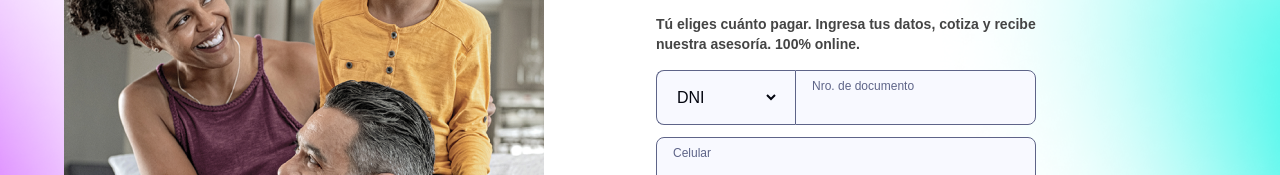
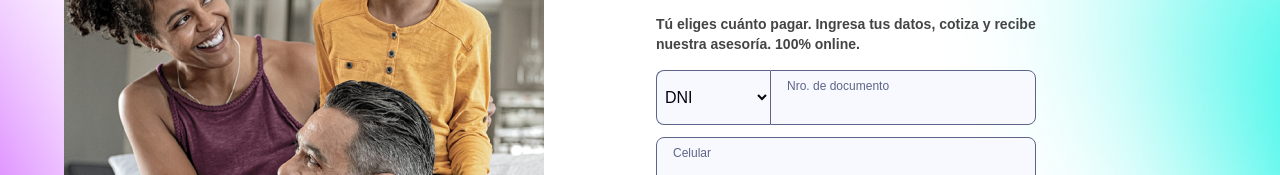
Before and after one commit to AlexRojasCoaquira/reto-frontend, a React (Vite) app: page / in a window 1280 px wide. Shown: the part 233-408 px from the top of the page. Built offline with nearby package versions, Linux system fonts and the light colour scheme; a web font is replaced by a local one.

Commit message:
validate input document

```diff
--- a/src/components/ui/Input.tsx
+++ b/src/components/ui/Input.tsx
@@ -27,7 +27,7 @@ export const InputComponent = ({
   const inputId = useId()
 
   return (
-    <div className="field-content">
+    <div className="field-content field-content--custom">
       <div className="form-field form-field--custom">
         {label && (
           <label htmlFor={inputId} className="form-field__label">
--- a/src/components/ui/Select.tsx
+++ b/src/components/ui/Select.tsx
@@ -23,7 +23,7 @@ export const SelectComponent = ({
   const selectId = useId()
 
   return (
-    <div className="field-content">
+    <div className="field-content field-content--special">
       <div className="form-field form-field--special">
         {label && (
           <label htmlFor={selectId} className="form-field__label">
--- a/src/styles/pages/Insurance.scss
+++ b/src/styles/pages/Insurance.scss
@@ -68,20 +68,42 @@
 
     .form-document {
       display: flex;
+      border-radius: 8px;
+      box-sizing: border-box;
       width: 100%;
-      border-radius: 8px;
+
+      .field-content {
+        .form-field {
+          padding: 0;
+        }
+
+        &--special {
+          width: 30%;
+        }
+
+        &--custom {
+          width: 70%;
+        }
+      }
 
       .form-field {
         &--special {
           border: 1px solid #5e6488;
           border-right: none;
           border-radius: 8px 0 0 8px;
+          padding: 0 0 0 4px !important;
         }
 
         &--custom {
           border: 1px solid #5e6488;
           border-radius: 0 8px 8px 0;
+          padding: 8px 16px !important;
         }
+
+        // &__select {
+        //   box-sizing: border-box;
+        //   padding: 8px 16px;
+        // }
       }
     }
   }
```
